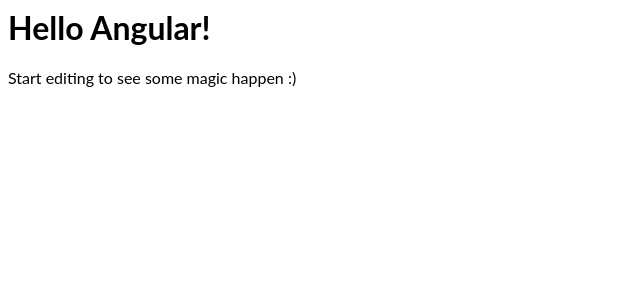
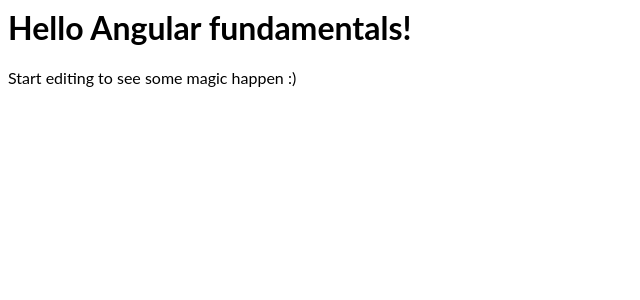
Before and after one commit to elkin0727/course-angular-fundamentals, an Angular app: page / in a window 1280 px wide. Shown: the top 300 px of the page, without its empty margins (0-640 px from the left). Built offline with nearby package versions, Linux system fonts and the light colour scheme.

Commit message:
1 file modified title

```diff
--- a/src/app/app.component.ts
+++ b/src/app/app.component.ts
@@ -6,5 +6,5 @@
   styleUrls: [ './app.component.css' ]
 })
 export class AppComponent  {
-  name = 'Angular';
+  name = 'Angular fundamentals';
 }
```
